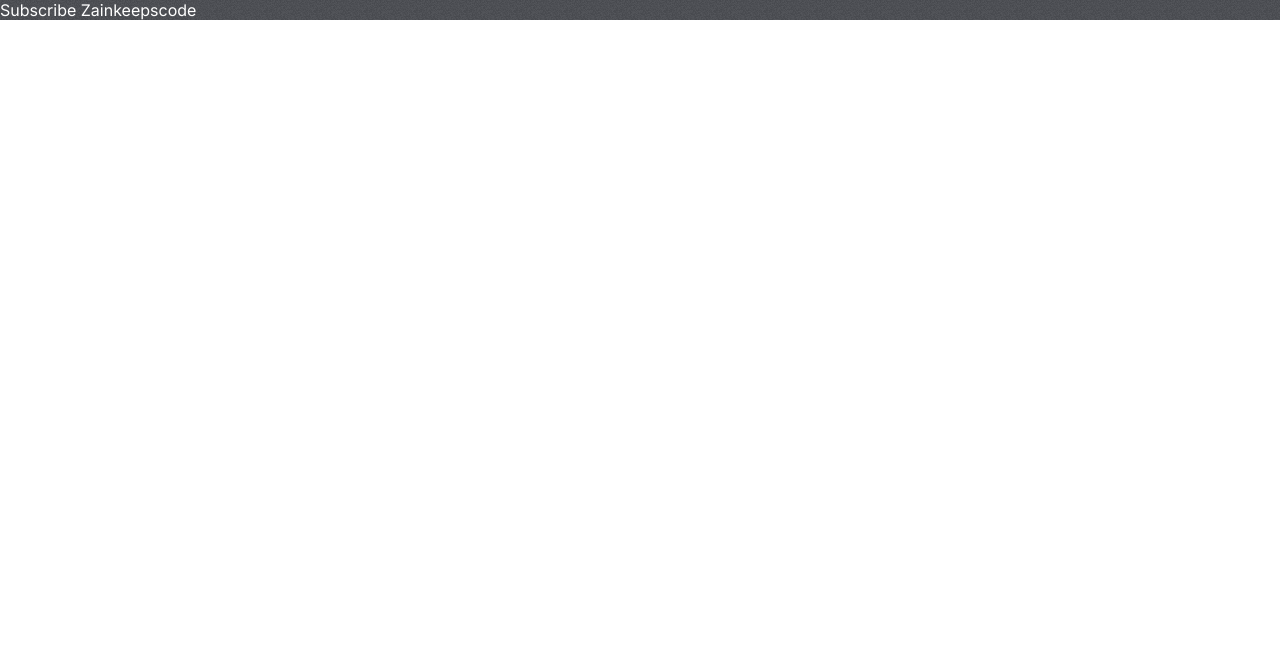
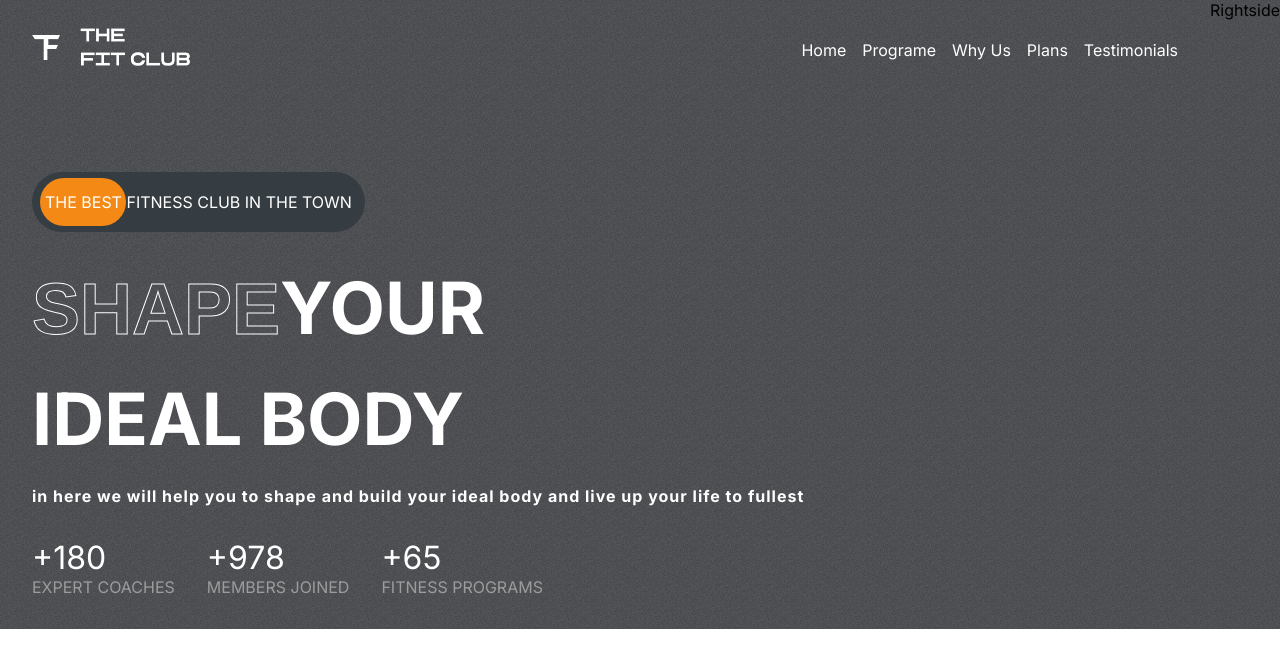
Before and after one commit to ademibowale/Fitness_Club, a React (Create React App) app in the folder fitness-app/: page / in a window 1280 px wide. Shown: the top 668 px of the page. Built offline with nearby package versions, Linux system fonts and the light colour scheme.

Commit message:
Create Hero page and style the the hero components

```diff
--- a/fitness-app/src/App.css
+++ b/fitness-app/src/App.css
@@ -21,3 +21,10 @@
 ::-webkit-scrollbar{
   display: none;
 }
+
+.stroke-text{
+  color: transparent;
+  font-family:Arial, Helvetica, sans-serif ;
+  -webkit-text-stroke-width: 1px;
+  -webkit-text-stroke-color:white;
+}
--- a/fitness-app/src/App.js
+++ b/fitness-app/src/App.js
@@ -1,8 +1,15 @@
 import './App.css';
+import Hero from './components/Hero/Hero';
+
+
+
+
+
+
 function App() {
   return (
     <div className="App">
-          <span style={{color: 'white'}}>Subscribe Zainkeepscode</span>
+        <Hero/>
     </div>
   );
 }
--- /dev/null
+++ b/fitness-app/src/components/Header/Header.css
@@ -0,0 +1,37 @@
+.header{
+    display: flex;
+    justify-content: space-between;
+    /* align-items: center;
+    padding: 20px 0;
+    border-bottom: 1px solid #e0e0e0; */
+}
+
+.logo{
+    width: 10rem;
+    height: 3rem;
+}
+
+.left-h{
+    padding: 2rem;
+    padding-top: 1.5rem;
+}
+
+.header-menu{
+    list-style: none;
+    display: flex;
+    gap: 1rem;
+    color:white;
+    /* padding-right: 6rem; */
+
+
+
+
+}
+
+
+.header-menu >li:hover{
+    cursor: pointer;
+    color:var(--orange);
+    cursor: pointer;
+
+}
--- /dev/null
+++ b/fitness-app/src/components/Header/Header.jsx
@@ -0,0 +1,29 @@
+import React from 'react'
+import './Header.css'
+import logo from '../../assets/logo.png'
+
+
+function Header() {
+  return (
+    <div className="header">
+
+    <img src={logo} alt="logo"  className='logo'/>
+
+    <ul className='header-menu'>
+    <li>Home</li>
+    <li>Programe</li>
+    <li>Why Us</li>
+    <li>Plans</li>
+    <li>Testimonials</li>
+    </ul>
+</div>
+
+
+
+
+
+
+  )
+}
+
+export default Header
--- a/fitness-app/src/components/Hero/Hero.css
+++ b/fitness-app/src/components/Hero/Hero.css
@@ -0,0 +1,90 @@
+.hero{
+    display: flex;
+    justify-content: space-between;
+}
+
+.left-h{
+    padding: 2rem;
+    padding-top: 1.5rem;
+    flex: 3;
+    display: flex;
+    gap: 2rem;
+    flex-direction: column;
+}
+
+.right-h{
+    flex: 1;
+    padding: 2rem;
+    padding-top: 1.5rem;
+}
+
+.the-best-ad{
+    margin-top: 4rem;
+    background-color: #363d42;
+    border-radius: 4rem;
+    width: fit-content;
+    padding: 20px 13px;
+    text-transform: uppercase;
+    color: white;
+    position: relative;
+    display: flex;
+    align-items: center;
+    justify-content: flex-start;
+
+
+}
+.the-best-ad>span{
+z-index: 2;
+
+}
+
+.the-best-ad>div{
+ position: absolute;
+ background-color: var(--orange);
+ width: 5.4rem;
+ height: 80%;
+ left : 8px;
+ border-radius: 3rem;
+ z-index: 1;
+}
+
+
+.hero-text{
+ display: flex;
+    flex-direction: column;
+    gap: 1.5rem;
+    text-transform: uppercase;
+    font-size: 4.5rem;
+    font-weight: bold;
+    color: white;
+    text-overflow: inherit;
+
+
+}
+ .hero-text > div:nth-of-type(3){
+    font-size:  1rem;
+    font : weight 200;
+    text-transform: none;
+    letter-spacing: 1px;
+    width : 80%;
+
+ }
+
+.figures{
+    display: flex;
+    gap: 2rem;
+
+}
+
+.figures > div{
+    display: flex;
+    flex-direction: column;
+     }
+.figures>div>span:nth-of-type(1){
+    font-size: 2rem;
+    color: white;
+}
+.figures>div>span:nth-of-type(2){
+    text-transform: uppercase;
+    color: var(--gray);
+}
--- a/fitness-app/src/components/Hero/Hero.jsx
+++ b/fitness-app/src/components/Hero/Hero.jsx
@@ -0,0 +1,43 @@
+import React from 'react'
+import './Hero.css'
+import Header from '../Header/Header'
+
+const Hero = () => {
+  return (
+    <div className='hero'>
+   <div className='left-h '>
+    <Header/>
+    <div className='the-best-ad'>
+        <div></div>
+        <span>The best fitness club in the town</span></div>
+        <div className='hero-text'>
+            <div>
+        <span className='stroke-text'>Shape</span>
+        <span>Your</span>
+        </div>
+        <div><span>Ideal Body</span></div>
+        <div ><span>in here we will help you to shape and build your ideal body and live up your life to fullest
+        </span>
+        </div>
+        </div>
+        <div className='figures'>
+            <div>
+        <span>+180</span>
+        <span>Expert Coaches</span>
+        </div>
+        <div>
+        <span>+978</span>
+        <span>Members Joined</span>
+        </div>
+        <div>
+        <span>+65</span>
+        <span>Fitness Programs</span>
+        </div>
+        </div>
+       </div>
+    <div className='Right-h '>Rightside</div>
+    </div>
+  )
+}
+
+export default Hero
```
